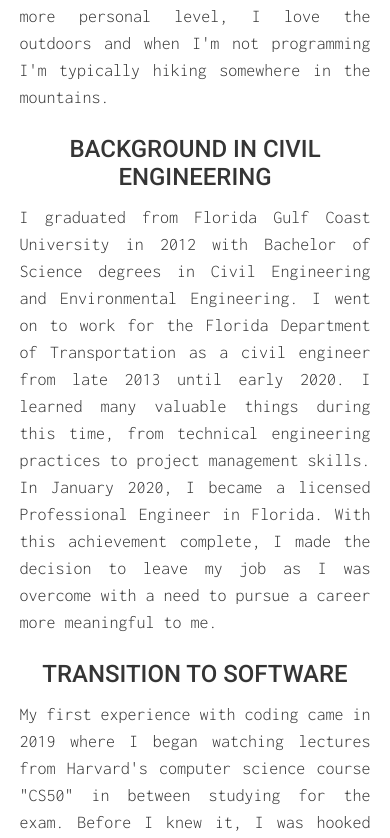
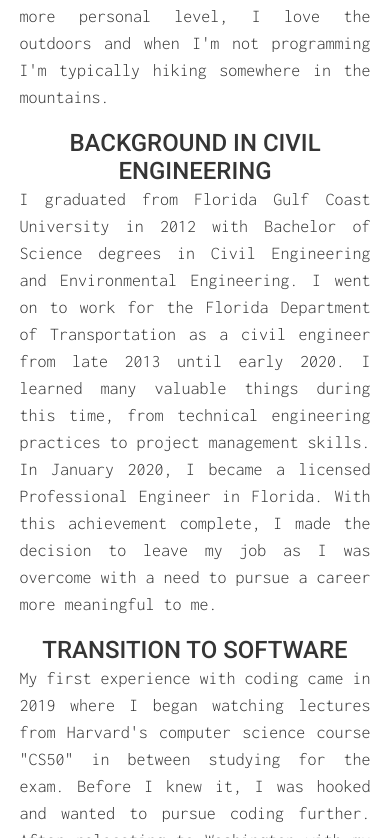
Before and after one commit to dougschallmoser/portfolio, a React (Create React App) app: page / in a window 390 px wide. Shown: the part 1386-2224 px from the top of the page. Built offline with nearby package versions, Linux system fonts and the light colour scheme; no server answers; a web font is replaced by a local one.

Commit message:
update styling

```diff
--- a/public/styles/main.css
+++ b/public/styles/main.css
@@ -291,13 +291,25 @@
   margin-right: 2.2em;
 }
 
+#about-mystory-container {
+  display: flex;
+}
+
 #about-mystory {
-  font-size: 36px;
-  margin-top: 1em;
-  margin-bottom: 0.5em;
+  flex: 1;
+  font-size: 26px;
   line-height: 1.2em;
   font-weight: 500;
   text-align: center;
+  font-family: 'Roboto', sans-serif;
+}
+
+#about-mystory p {
+  margin-top: 0.5em;
+}
+
+#about-mystory:not(:last-child) {
+  padding-right: 1.5em;
 }
 
 #about-skills {
@@ -307,6 +319,7 @@
   font-weight: 500;
   text-align: center;
   color: #fff;
+  font-family: 'Roboto', sans-serif;
 }
 
 #projects {
@@ -333,7 +346,7 @@ section:nth-child(6) {
   padding-top: 3em;
   display: grid;
   grid-template-columns: repeat(3, 1fr);
-  grid-gap: 5%;
+  grid-gap: 5% 2%;
 }
 
 .project-item {
@@ -371,7 +384,6 @@ section:nth-child(6) {
 .project-title {
   color: #fff;
   font-family: 'Roboto', sans-serif;
-  text-shadow: 1px 1px 2px rgba(0, 0, 0, 0.6);
 }
 
 .project-text p {
@@ -379,7 +391,6 @@ section:nth-child(6) {
   line-height: 1.5em;
   color: #fff;
   font-weight: 300;
-  text-shadow: 1px 1px 2px rgba(0, 0, 0, 0.6);
 }
 
 .project-overlay {
@@ -397,13 +408,6 @@ section:nth-child(6) {
   width: 100%;
   height: 100%;
   transition: 2s ease;
-}
-
-.photography {
-  width: 100vw;
-  height: 60vh;
-  position: relative;
-  background: #353535;
 }
 
 #blog, #skills {
@@ -451,7 +455,7 @@ section:nth-child(6) {
   cursor: pointer;
   position: relative;
   width: 100%;
-  height: 16em;
+  height: 14em;
   background: #fff;
   transition: 0.5s ease;
 }
@@ -667,13 +671,19 @@ section:nth-child(6) {
     width: 90%;
   }
 
+  #about-mystory-container {
+    display: block;
+  }
+
+  #about-mystory:not(:last-child) {
+    padding-right: 0;
+  }
+
   #about-mystory {
-    font-family: 'Roboto', sans-serif;
     font-size: 24px;
   }
 
   #about-skills {
-    font-family: 'Roboto', sans-serif;
     font-size: 24px;
     padding-bottom: 25px;
   }
```
